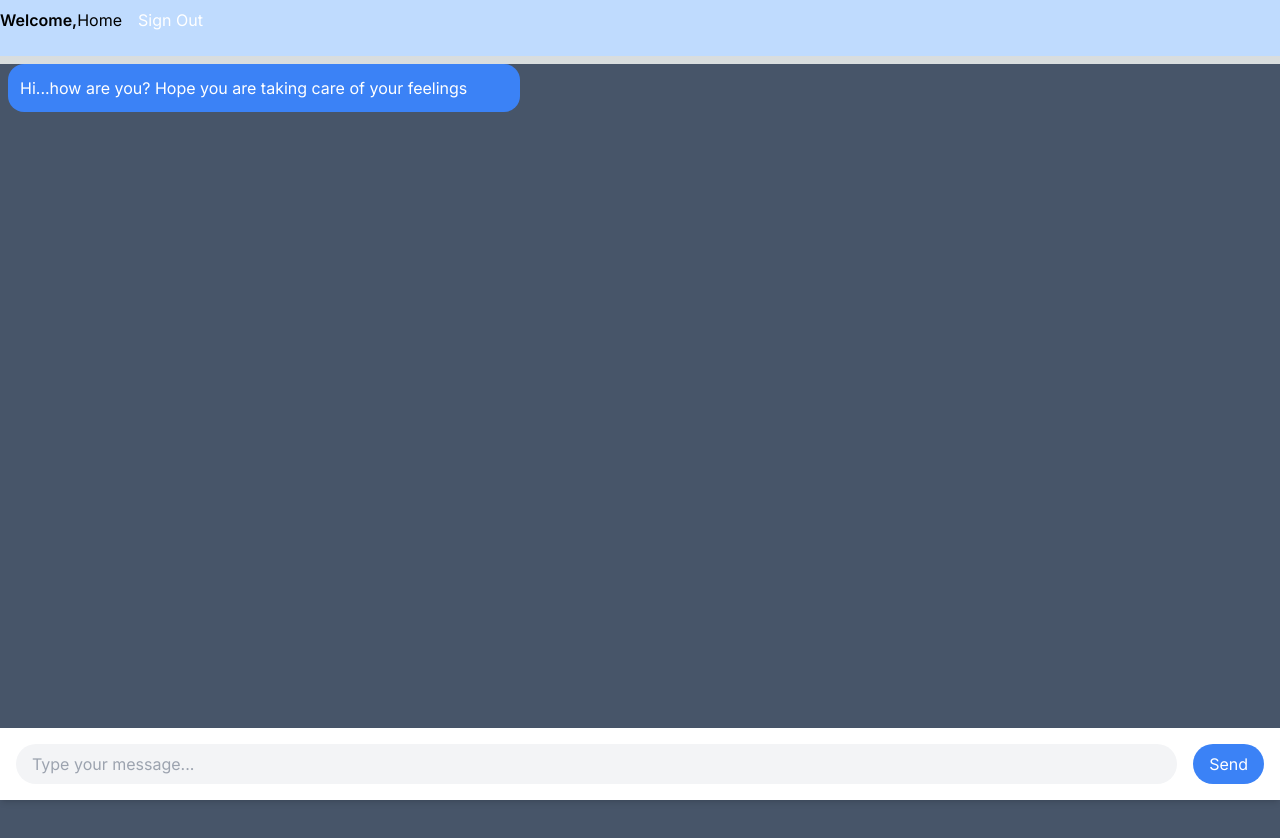
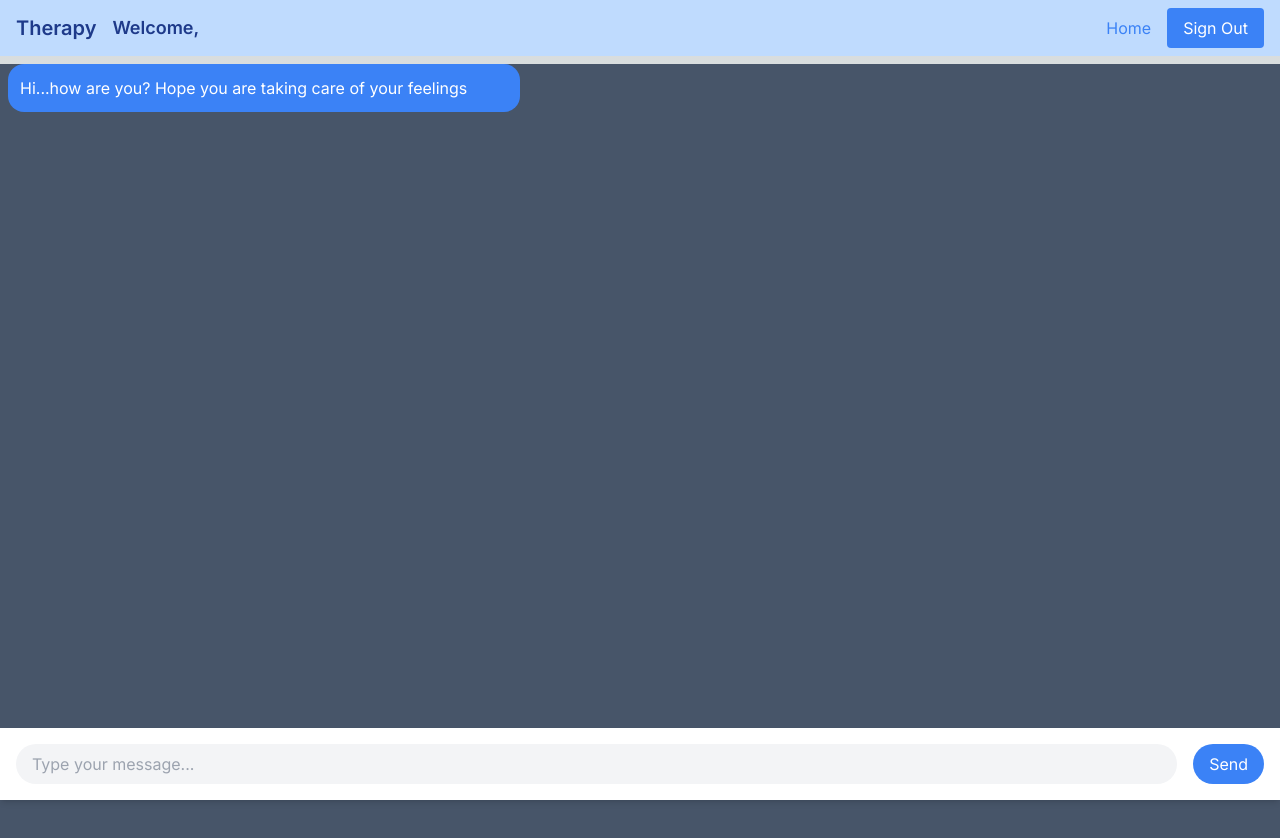
Before and after one commit to Sachin24704/Therapy, a Next.js app: page /chatbot in a window 1280 px wide. Shown: the top 838 px of the page. Built offline with nearby package versions, Linux system fonts and the light colour scheme; no server answers.

Commit message:
dashboard

```diff
--- a/src/components/dashboard.jsx
+++ b/src/components/dashboard.jsx
@@ -24,36 +24,38 @@
 // }
 
 import Link from "next/link";
-import { useState } from "react";
 import { useAuth } from "@/firebase/auth";
-
-import Loader from "@/components/loader";
 
 export default function Dashboard({ isHome }) {
   const { isLoading, authUser, signout } = useAuth();
 
   return (
-    <div className="flex bg-blue-200  ">
-      <div className="flex flex-row justify-between items-center mb-4">
-        <span className="mx- font-semibold">Welcome, {authUser?.username}</span>
+    <div className="bg-blue-200 py-2 px-4">
+      <div className="container mx-auto flex flex-row justify-between items-center">
+        <div className="flex items-center space-x-4">
+          <span className="text-xl font-semibold text-blue-900">Therapy</span>
+          <span className="text-lg font-semibold text-blue-900 ml-4">
+            Welcome, {authUser?.username}
+          </span>
+        </div>
+        <div className="space-x-4">
           {isHome ? (
-          <div className="">
-            <Link href="/chatbot">Chatbot</Link>
-          </div>
+            <Link className="text-blue-500 hover:underline" href="/chatbot">
+              Chatbot
+            </Link>
           ) : (
-          <div className="">
-            <Link href="/home">Home</Link>
-          </div>
+            <Link className="text-blue-500 hover:underline" href="/home">
+              Home
+            </Link>
           )}
-
           <button
-          className="bg-white-500 text-black ml-0 hover:bg-red-600 text-white px-4 py-2 rounded"
+            className="bg-blue-500 hover:bg-red-600 text-white px-4 py-2 rounded"
             onClick={signout}
           >
             Sign Out
           </button>
         </div>
-      {/* Add other content */}
+      </div>
     </div>
   );
 }
```
Lines whose indentation alone changed are shown as unchanged.
